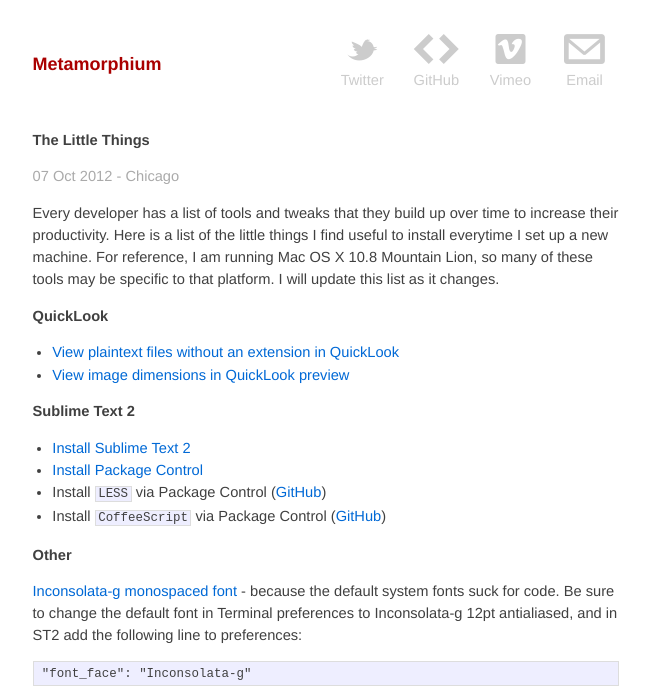
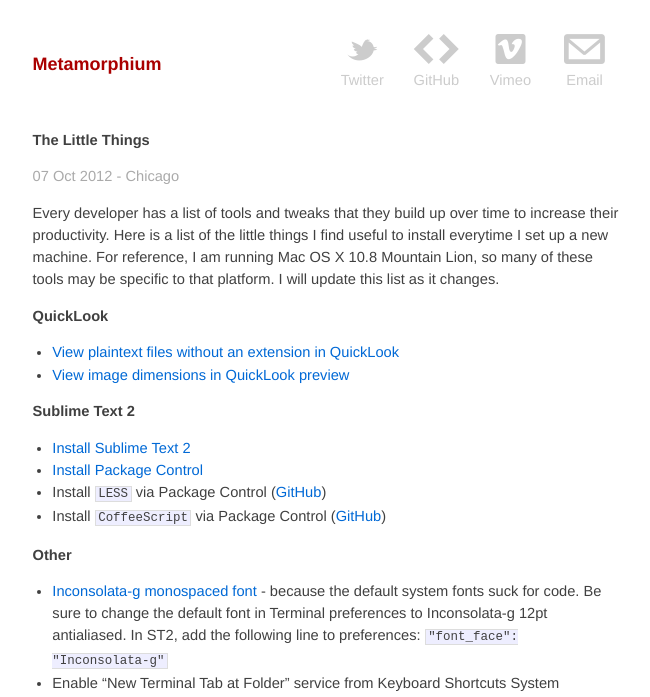
Before and after one commit to neilgupta/neilgupta.github.com, a Jekyll site: the page built from _posts/2012-10-07-the-little-things-developer.md, in a window 1280 px wide. Shown: the top 697 px of the page, without its empty margins (314-964 px from the left). Built offline with Jekyll 4.4.1, drawn with Linux system fonts in a browser that asks for light colours.

Commit message:
removed some line breaks

````diff
--- a/_posts/2012-10-07-the-little-things-developer.md
+++ b/_posts/2012-10-07-the-little-things-developer.md
@@ -21,12 +21,7 @@ Every developer has a list of tools and tweaks that they build up over time to i
 
 **Other**
 
-[Inconsolata-g monospaced font](http://leonardo-m.livejournal.com/77079.html) - because the default system fonts suck for code. Be sure to change the default font in Terminal preferences to Inconsolata-g 12pt antialiased, and in ST2 add the following line to preferences:
-
-```
-"font_face": "Inconsolata-g"
-```
-
-Enable "New Terminal Tab at Folder" service from Keyboard Shortcuts System Preferences pane
+* [Inconsolata-g monospaced font](http://leonardo-m.livejournal.com/77079.html) - because the default system fonts suck for code. Be sure to change the default font in Terminal preferences to Inconsolata-g 12pt antialiased. In ST2, add the following line to preferences: `"font_face": "Inconsolata-g"`
+* Enable "New Terminal Tab at Folder" service from Keyboard Shortcuts System Preferences pane
 
 ![System Preferences Screenshot](https://pbs.twimg.com/media/A1AmLy6CUAElGq4.jpg:large)
````
